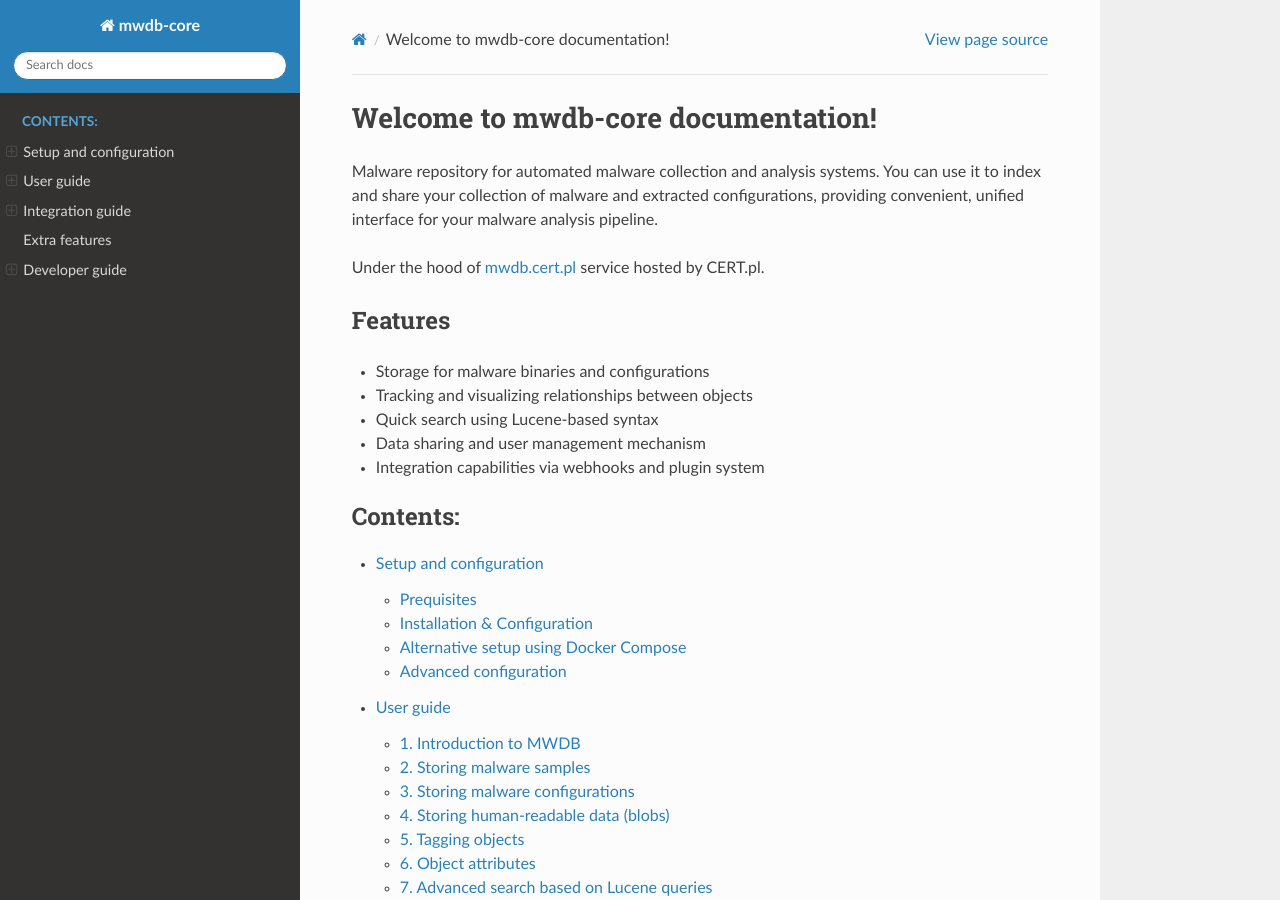
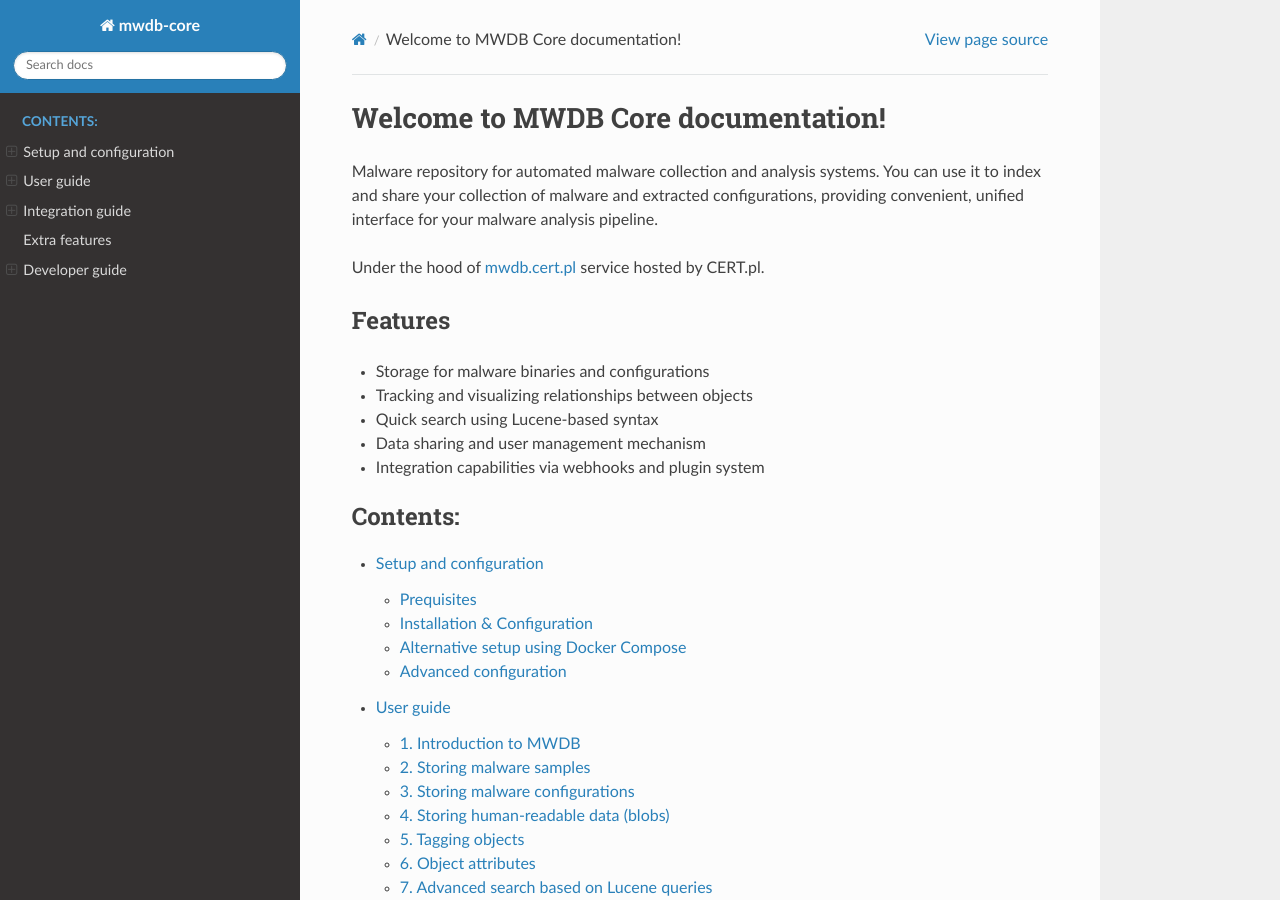
Before and after one commit to CERT-Polska/mwdb-core, a Sphinx documentation site: the page built from docs/index.rst, in a window 1280 px wide and 900 px high. Built offline with Sphinx 7.4.7 and the Read the Docs theme 2.0.0, drawn with Linux system fonts in a browser that asks for light colours.

Commit message:
Small rename

```diff
--- a/docs/index.rst
+++ b/docs/index.rst
@@ -1,5 +1,5 @@
-Welcome to mwdb-core documentation!
-=====================================
+Welcome to MWDB Core documentation!
+===================================
 
 Malware repository for automated malware collection and analysis systems. You can use it to index and share your collection of malware and extracted configurations, providing convenient, unified interface for your malware analysis pipeline.
 
```
